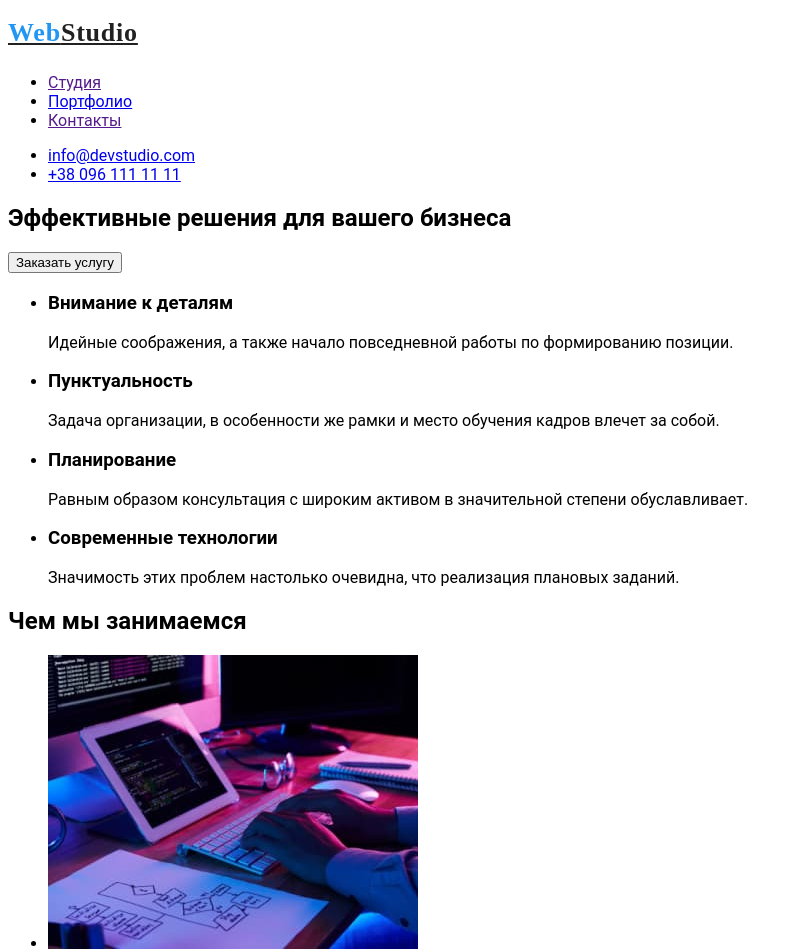
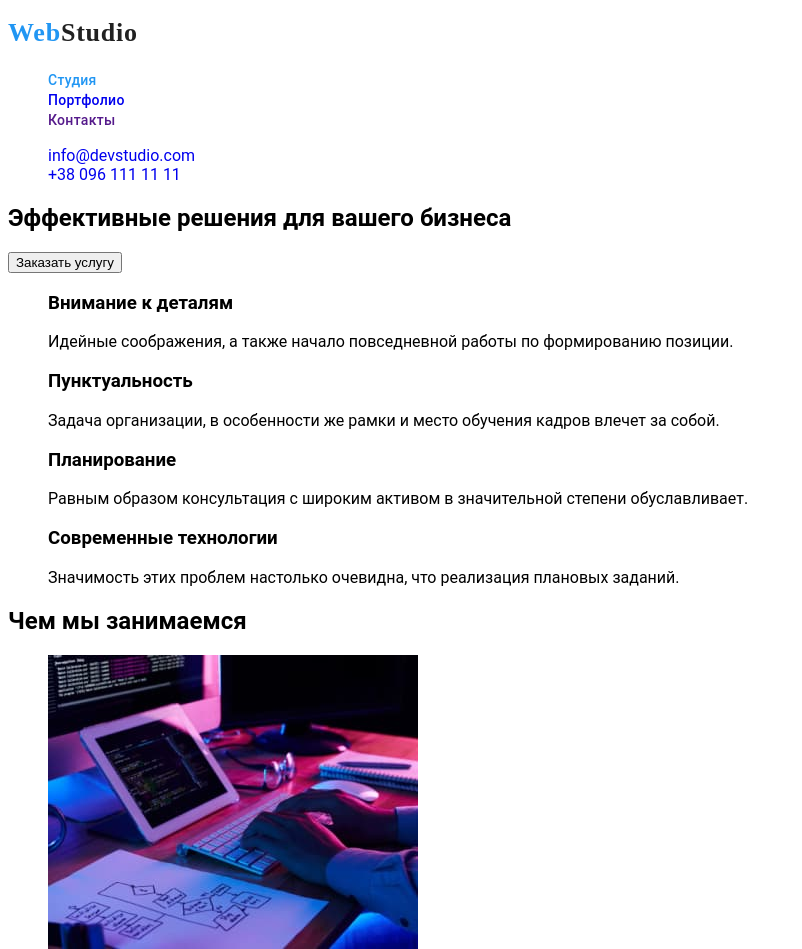
Before and after one commit to AnnHevel/goit-markup-hw-02, a plain HTML site: page index.html in a window 1280 px wide. Shown: the top 949 px of the page, without its empty margins (0-802 px from the left). Drawn offline with Linux system fonts and the light colour scheme.

Commit message:
внесла правки в портфолио

```diff
--- a/css/styles.css
+++ b/css/styles.css
@@ -3,21 +3,52 @@
     --title-text-color: #212121;
     --accent-color: #2196F3;
     --primary-white-color: #FFFFFF;
+
+
 }
 body {
     font-family: Roboto, sans-serif;
+    background-color: var(--primary-white-color);
+
 }
 
+ul {
+    list-style-type: none;
+}
 
-.logo {
+.main-nav {
+font-weight: 500;
+font-size: 14px;
+line-height: 1.4;
+letter-spacing: 0.02em;
+color: var(--title-text-color)
+
+}
+.primary-logo {
     color: var(--title-text-color);
  font-family: Raleway;
 font-weight: 700;
 font-size: 26px;
 line-height: 1.9;
 letter-spacing: 0.03em;
+
 }
 
 .logo-accent {
     color: var(--accent-color);
 }
+.main-nav .current {
+    color: var(--accent-color);
+}
+.link {
+    text-decoration: none;
+}
+
+
+
+
+
+
+.button {
+    cursor: pointer;
+}
--- a/index.html
+++ b/index.html
@@ -9,23 +9,23 @@
 </head>
 <body>
     <header>
-        <nav>
-        <a lang="en" href="" class="logo"><span class="logo-accent">Web</span>Studio</a>
+        <nav class="main-nav">
+        <a lang="en" href="" class="primary-logo link" ><span class="logo-accent">Web</span>Studio</a>
         <ul>
-            <li> <a href="">Студия</a></li>
-            <li> <a href="./portfolio.html">Портфолио</a></li>
-            <li> <a href="">Контакты</a></li>
+            <li> <a href="" class="link current">Студия</a></li>
+            <li> <a href="./portfolio.html" class="link">Портфолио</a></li>
+            <li> <a href="" class="link">Контакты</a></li>
         </ul>
         </nav>
         <ul>
-            <li> <a href="mailto:info@devstudio.com">info@devstudio.com</a></li>
-            <li> <a href="tell:+380961111111"> +38 096 111 11 11</a></li>
+            <li> <a href="mailto:info@devstudio.com" class="link contacts-header">info@devstudio.com</a></li>
+            <li> <a href="tell:+380961111111" class="link contacts-header"> +38 096 111 11 11</a></li>
         </ul>
     </header>
     <main>
         <section>
             <h1>Эффективные решения для вашего бизнеса</h1>
-            <button type="button">Заказать услугу</button>
+            <button type="button" class="button">Заказать услугу</button>
         </section>
             <section>
                 <h2 style="display: none;">Преимущества </h2>
@@ -83,7 +83,7 @@
              </section>
         </main>
     <footer>
-        <p><a lang="en" href=""><span>Web</span>Studio </a></p>
+        <p><a lang="en" href=""><span class="logo-accent">Web</span>Studio </a></p>
         <address>
         <ul>
            <li><a href="https://goo.gl/maps/PhY1mtrTNS7rqfjU8" target="blank"> г. Киев, пр-т Леси Украинки, 26</a></li>
```
Also changed, not shown: portfolio.html (+18 -16 lines).
